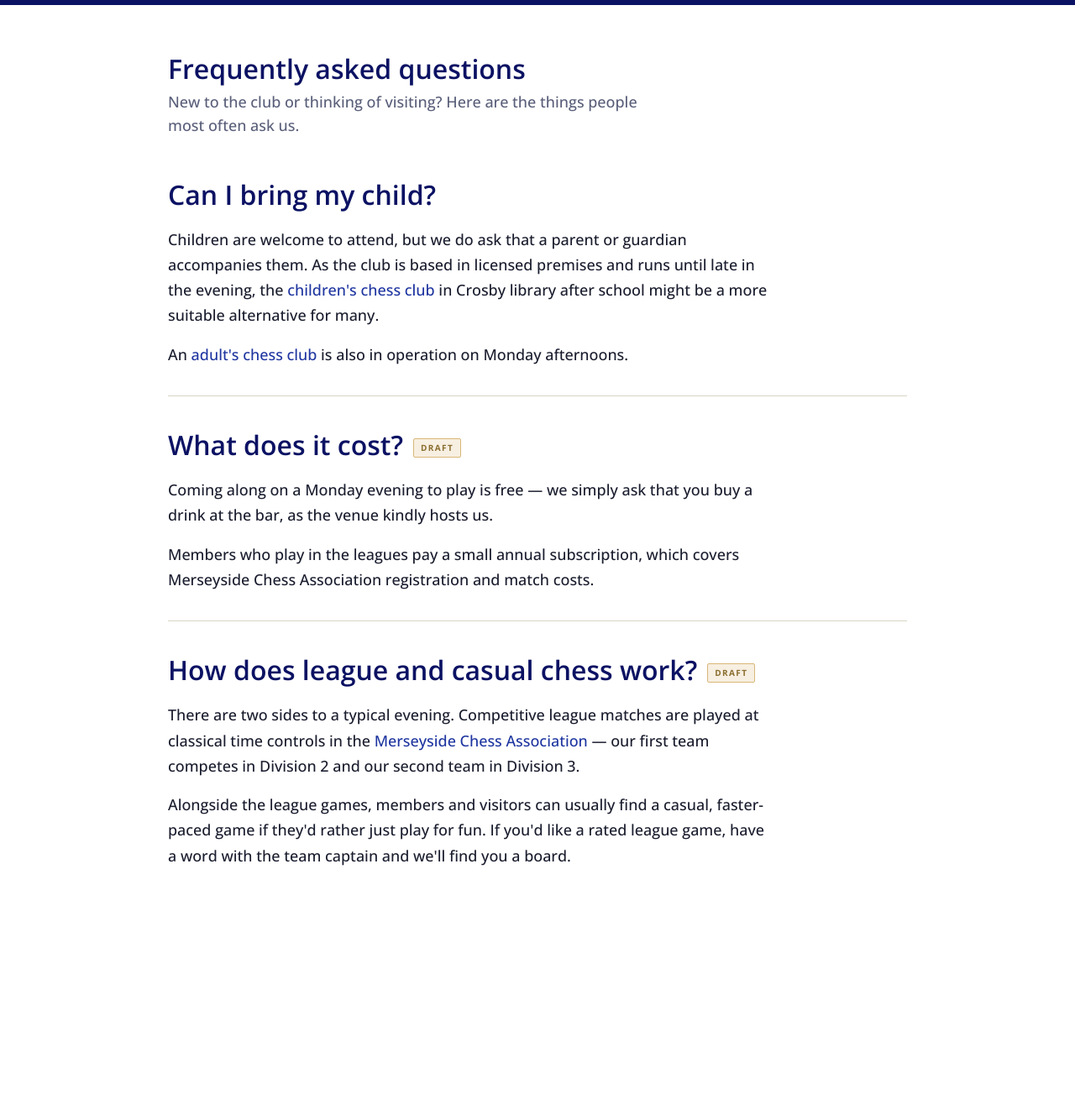
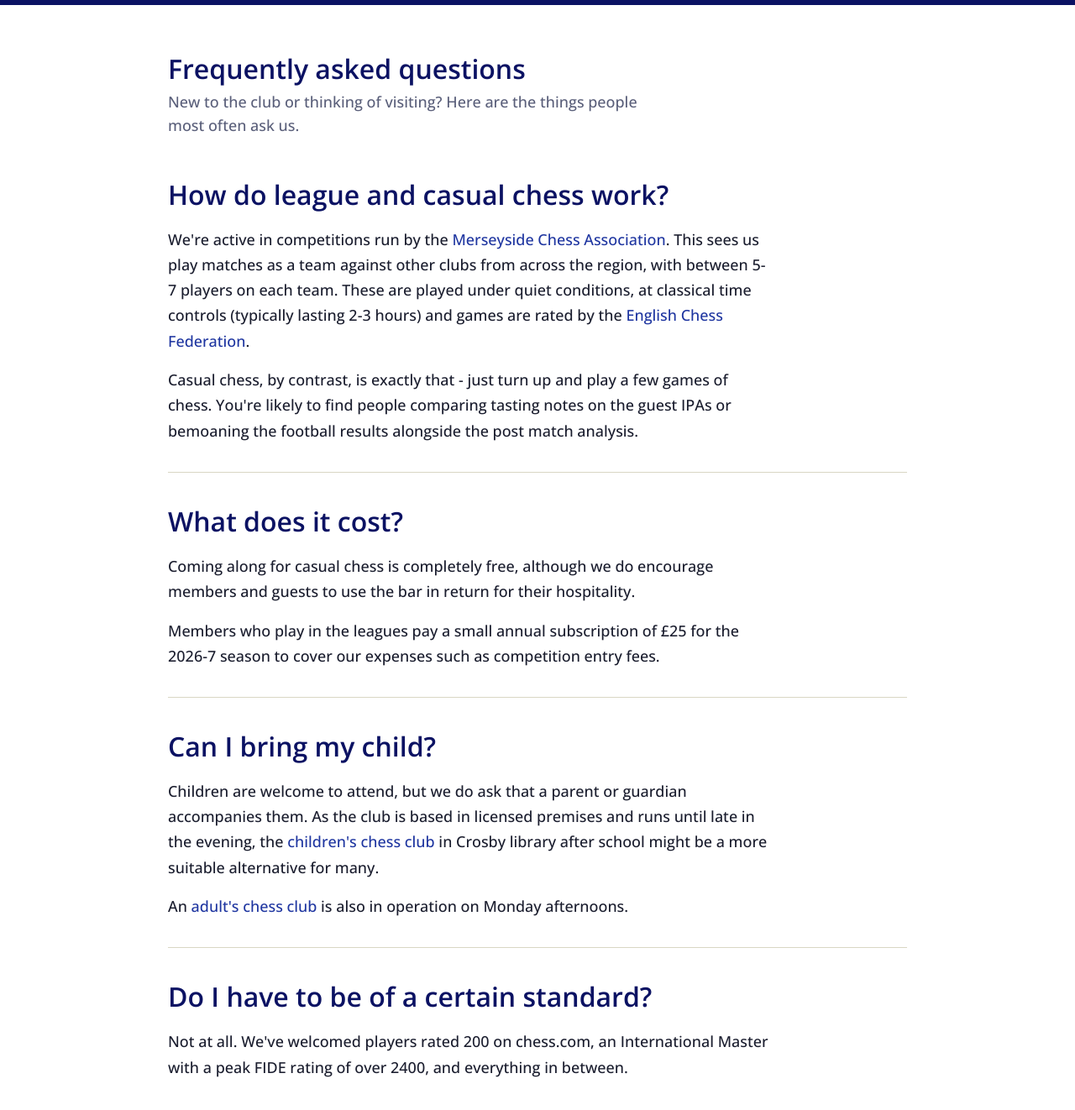
Before and after one commit to robwold/waterloo-cc-website, a Jekyll site: the page built from faqs.html, in a window 1280 px wide and 1400 px high, scrolled down 387 px. Shown: the top 1322 px of the window at 84% size. Built offline with Jekyll 4.4.1, drawn with Linux system fonts in a browser that asks for light colours; before the commit the page ends 1535 px from its top, so only the background shows below that.

Commit message:
Many content tweaks

```diff
--- a/faqs.html
+++ b/faqs.html
@@ -11,47 +11,50 @@ permalink: /faqs
 
   <div class="faq-list">
     <div class="item">
+      <h3>How do league and casual chess work?</h3>
+      <div class="a">
+        <p>
+          We're active in competitions run by the
+          <a href="https://ecflms.org.uk/lms/node/89486/home">Merseyside Chess Association</a>.
+          This sees us play matches as a team against other clubs from across the region, with between 5-7 players on each team. These are played under quiet conditions, at classical time controls
+          (typically lasting 2-3 hours) and games are rated by the
+          <a href="https://www.englishchess.org.uk/">English Chess Federation</a>.
+        </p>
+        <p>Casual chess, by contrast, is exactly that - just turn up and play a few games of chess. You're likely to find people comparing
+          tasting notes on the guest IPAs or bemoaning the football results alongside the post match analysis.</p>
+      </div>
+    </div>
+
+    <div class="item">
+      <h3>What does it cost?</h3>
+      <div class="a">
+        <p>
+          Coming along for casual chess is completely free, although we do encourage
+          members and guests to use the bar in return for their hospitality.
+        </p>
+        <p>
+          Members who play in the leagues pay a small annual subscription of £25 for the 2026-7 season to cover our expenses such as competition entry fees.
+        </p>
+      </div>
+    </div>
+
+    <div class="item">
       <h3>Can I bring my child?</h3>
       <div class="a">
         <p>
           Children are welcome to attend, but we do ask that a parent or guardian accompanies them.
           As the club is based in licensed premises and runs until late in the evening, the
-          <a href="https://catalogue.sefton.gov.uk/Springshare/libcal_1_4431771/Event">children's chess club</a>
+          <a href="https://sefton-gov.libcal.com/calendar/crosby?t=g&q=Children%27s%20chess&cid=8749&cal=8749&inc=0">children's chess club</a>
           in Crosby library after school might be a more suitable alternative for many.
         </p>
-        <p>An <a href="https://sefton-gov.libcal.com/event/4431544?hs=a">adult's chess club</a> is also in operation on Monday afternoons.</p>
+        <p>An <a href="https://sefton-gov.libcal.com/calendar/crosby?t=g&q=adult%20chess&cid=8749&cal=8749&inc=0">adult's chess club</a> is also in operation on Monday afternoons.</p>
       </div>
     </div>
 
     <div class="item">
-      <h3>What does it cost?<span class="faq-draft">Draft</span></h3>
+      <h3>Do I have to be of a certain standard?</h3>
       <div class="a">
-        <p>
-          Coming along on a Monday evening to play is free — we simply ask that you buy a drink at
-          the bar, as the venue kindly hosts us.
-        </p>
-        <p>
-          Members who play in the leagues pay a small annual subscription, which covers Merseyside
-          Chess Association registration and match costs.
-          <!-- TODO: confirm the current subscription figure before publishing. -->
-        </p>
-      </div>
-    </div>
-
-    <div class="item">
-      <h3>How does league and casual chess work?<span class="faq-draft">Draft</span></h3>
-      <div class="a">
-        <p>
-          There are two sides to a typical evening. Competitive league matches are played at
-          classical time controls in the
-          <a href="https://ecflms.org.uk/lms/node/89486/home">Merseyside Chess Association</a> — our
-          first team competes in Division 2 and our second team in Division 3.
-        </p>
-        <p>
-          Alongside the league games, members and visitors can usually find a casual, faster-paced
-          game if they'd rather just play for fun. If you'd like a rated league game, have a word
-          with the team captain and we'll find you a board.
-        </p>
+        <p>Not at all. We've welcomed players rated 200 on chess.com, an International Master with a peak FIDE rating of over 2400, and everything in between.</p>
       </div>
     </div>
   </div>
--- a/index.html
+++ b/index.html
@@ -12,6 +12,7 @@ title: Home
           Waterloo Chess Club provides a welcoming place for all to meet and play chess. Although
           we're currently based in Crosby village, our members hail from across the North West of England,
           and include complete beginners and titled players.
+          We have regular club nights throughout the year for casual chess, and are active in the Merseyside league.
         </p>
       </div>
     </div>
@@ -26,8 +27,7 @@ title: Home
       <div class="section-body">
         <p>
           As of 08/06/26, we've moved to a new venue in <a href="https://www.round8.co.uk/">Round Eight</a>
-          at 7:30pm on Monday evenings. Members and guests are encouraged to use the bar in return for
-          their hospitality. Visitors joining us for the first time are advised to get in touch using the
+          at 7:30pm on Monday evenings. Visitors joining us for the first time are advised to get in touch using the
           link below before coming — just in case we're playing another team in a different venue that
           evening!
         </p>
```
Also changed, not shown: history.html (+9 -7 lines).
